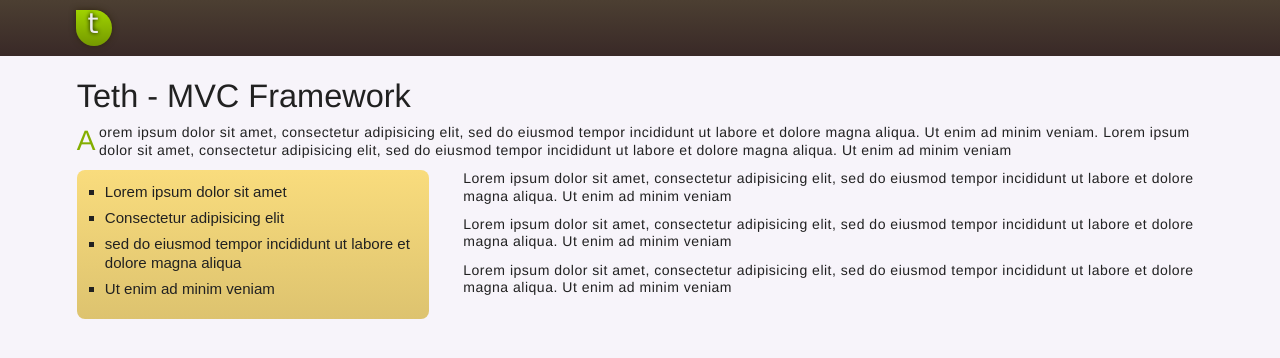
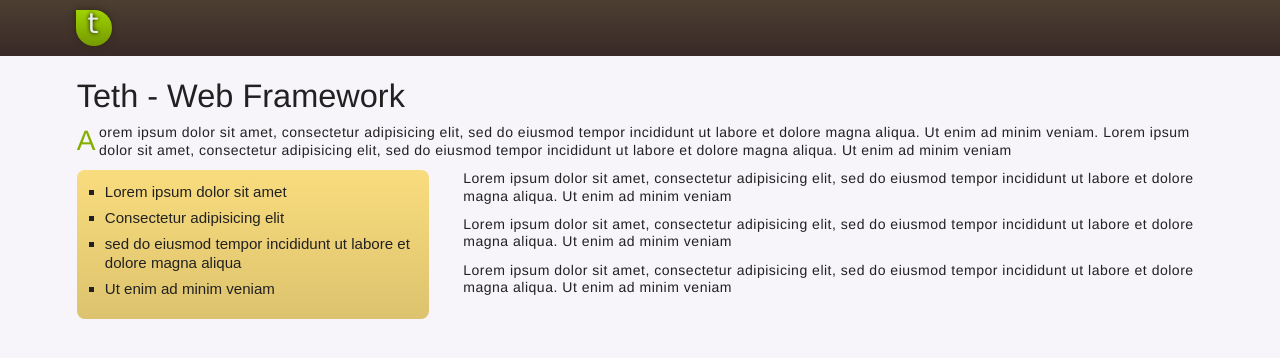
Before and after one commit to charlesmarshall/teth, a Jekyll site: the page built from index.html, in a window 1280 px wide. Shown: the top 358 px of the page. Built offline with Jekyll 4.4.1, drawn with Linux system fonts in a browser that asks for light colours; comment, search, counter and statistics services are not loaded; part of the change alters nothing that is shown.

```diff
--- a/index.html
+++ b/index.html
@@ -1,14 +1,20 @@
 ---
 layout: default
-home: true
 custom: true
-title: Web Developer
+title: Web MVC Framework
 keywords:
+- MVC
+- PHP
+- framework
+- web framework
+- php framework
+- php
+- MVC framework
 description: ""
 ---
 
 <div class='full clearfix' id="introduction">
-  <h1>Teth - MVC Framework</h1>
+  <h1>Teth - Web Framework</h1>
 
   <p class='first'>Aorem ipsum dolor sit amet, consectetur adipisicing elit, sed do eiusmod tempor incididunt ut labore et dolore magna aliqua. Ut enim ad minim veniam. Lorem ipsum dolor sit amet, consectetur adipisicing elit, sed do eiusmod tempor incididunt ut labore et dolore magna aliqua. Ut enim ad minim veniam</p>
 
```
